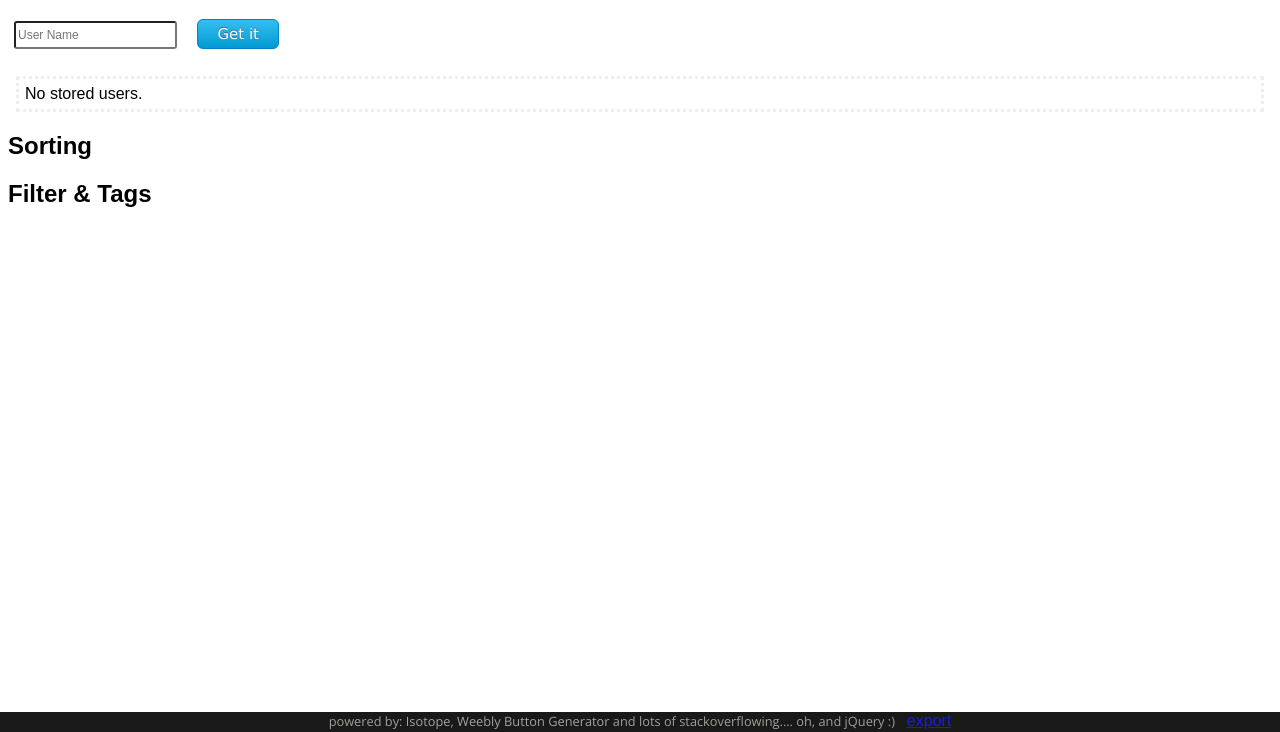
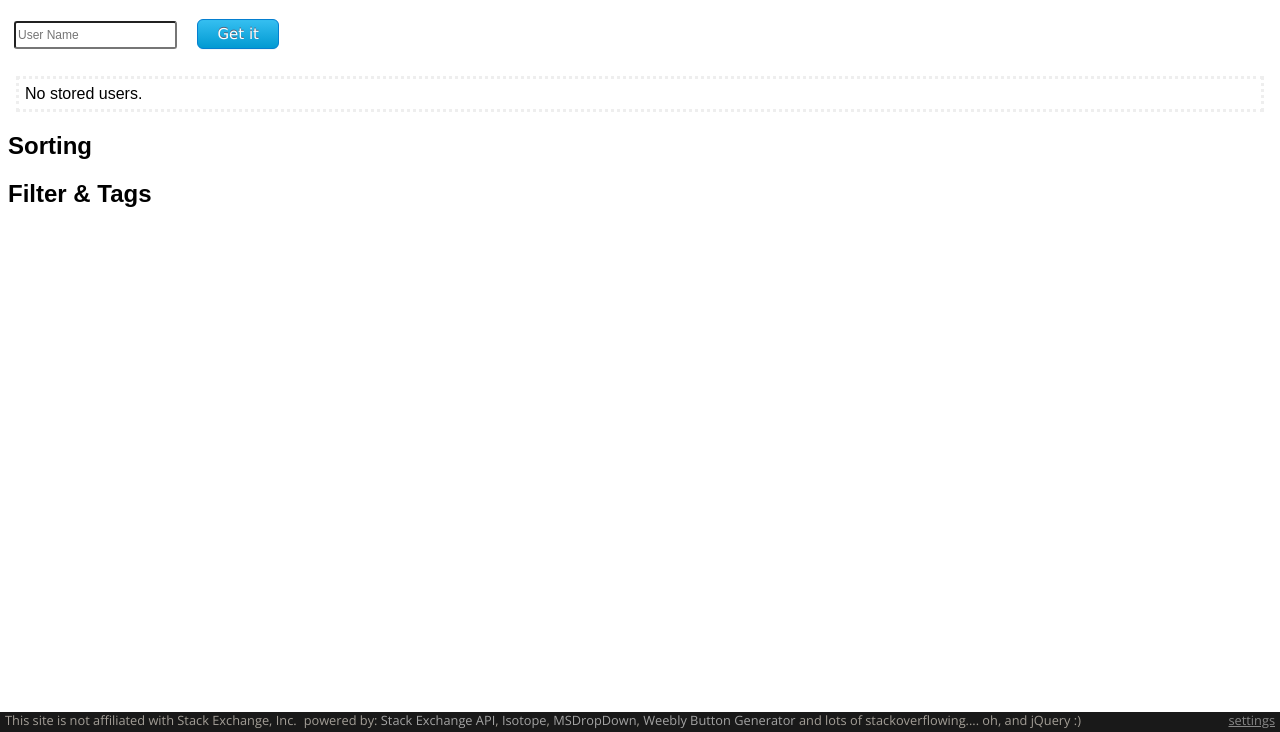
Before and after one commit to brasofilo/stack.favs, a plain HTML site: page git-repos.html in a window 1280 px wide. Shown: the part 68-800 px from the top of the page. Drawn offline with nearby package versions, Linux system fonts and the light colour scheme.

Commit message:
Version 1.1

```diff
--- a/css/stack-favs.css
+++ b/css/stack-favs.css
@@ -415,9 +415,8 @@ a.goto-user span img {
 
 
 
-footer#colophon {
+#footer {
     display: block;
-    text-align: center;
     background: black;
     position:fixed;
     left:0px;
@@ -426,30 +425,43 @@ footer#colophon {
     width:100%;
     line-height: 17px;
     opacity: .9;
+    font-family: 'Open Sans';
+    color: #FFF6E8;
+    font-size: 0.8em;
 }
 
-footer#colophon span.foo-text,
-footer#colophon span.foo-text a,
-footer#colophon span.foo-text a:visited {
-    font-family: 'Open Sans';
+#footer .foo-text a,
+#footer .foo-text a:visited {
     text-decoration: none;
 }
-footer#colophon span.foo-text {
-    color: #FFF6E8;
+#footer .foo-text {
+    text-align: center;
     opacity:.6;
-    font-size: 0.8em;
+    margin: 0 auto;
+    width: 70%;
 }
-footer#colophon span.foo-text a {
+#footer .foo-text a {
     font-size: 1em;
     color:#fff;
     opacity: 1;
 }
-footer#colophon .foo-text a:hover {
+#footer .foo-text a:hover {
     text-decoration: underline;
 }
+#footer .footer-left {
+float: left;
+    opacity:.6;
+margin-left: 5px;
+}
+#footer .footer-right {
+    opacity:.6;
+float: right;
+margin-right: 5px;
+}
 
-
-
+#export-ids {
+color: #ccc;
+}
 
 
 /*
--- a/git-repos.html
+++ b/git-repos.html
@@ -55,14 +55,19 @@
     <!-- Isotope -->
     <div class="isotope rainbowedZZZ"></div>
 
-    <footer id="colophon">
-        <span class="foo-text">powered by:
-
+    <footer id="footer">
+        <div class="footer-left">This site is not affiliated with Stack Exchange, Inc.</div>
+        <div class="footer-right">
+            <a id="export-ids" href="#">settings</a>
+        </div>
+        <div class="foo-text">powered by:
+            <a href="http://api.stackexchange.com">Stack Exchange API</a>,
             <a href="http://isotope.metafizzy.co">Isotope</a>,
+            <a href="https://github.com/marghoobsuleman/ms-Dropdown">MSDropDown</a>,
             <a href="http://html-generator.weebly.com/css-radio-button-checkbox.html">
                 Weebly Button Generator</a>
             and lots of stackoverflowing.... oh, and jQuery :)
-        </span> | <a id="export-ids" href="#">export</a>
+        </div>
     </footer>
     <script src='js/git-starred.js'></script>
     <script src='js/export.js'></script>
```
Also changed, not shown: index.html (+7 -7 lines).
